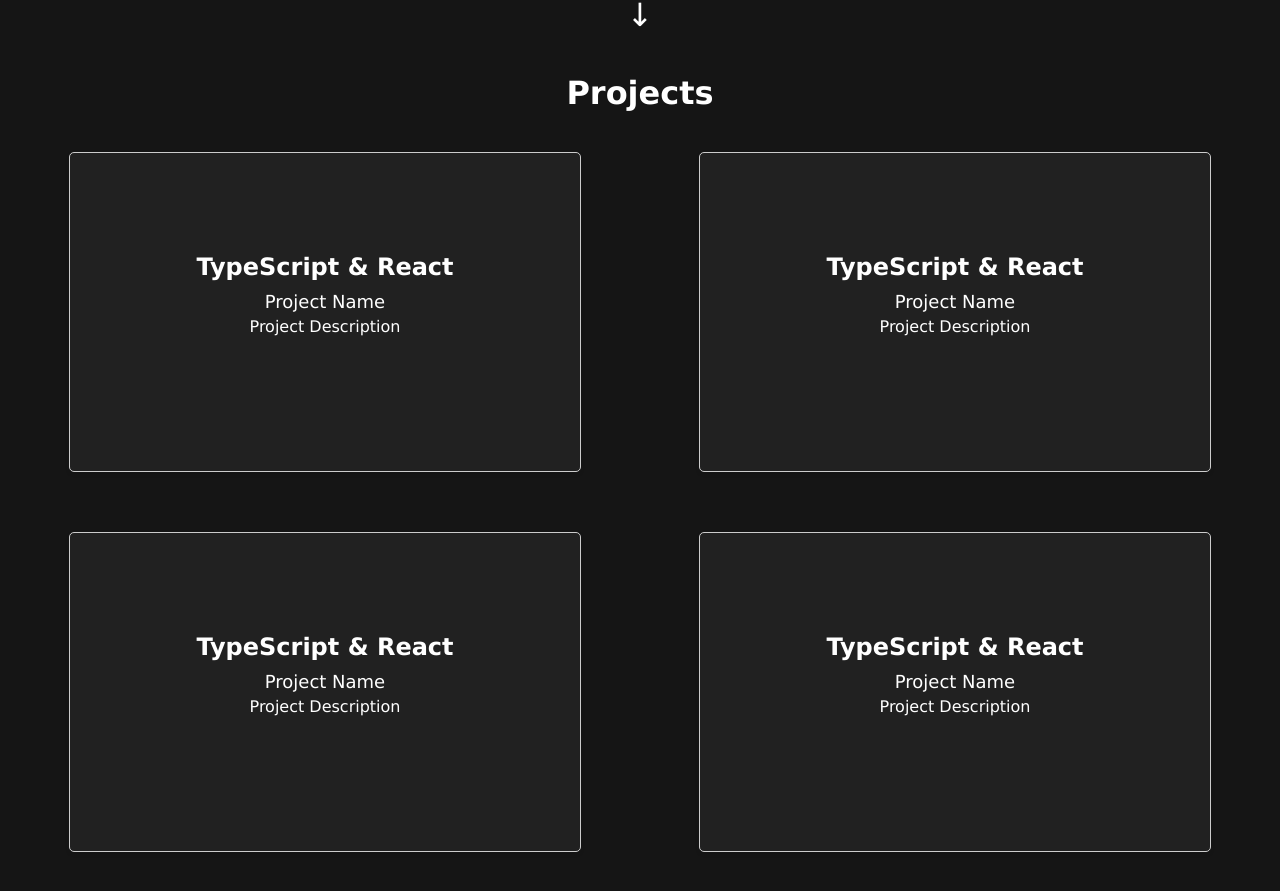
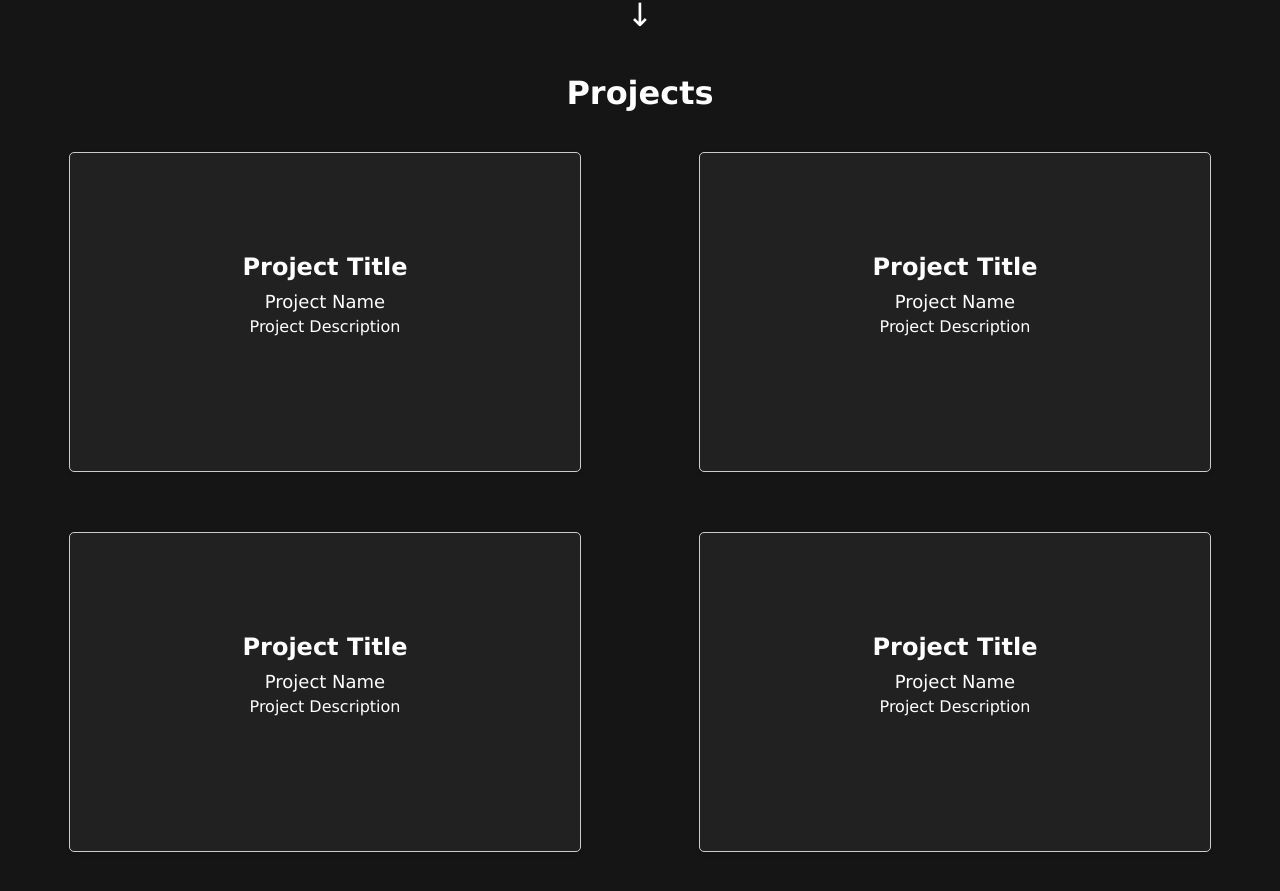
Before and after one commit to 00200200/portfolio, a React (Create React App) app: page / in a window 1280 px wide. Shown: the part 746-1637 px from the top of the page. Built offline with nearby package versions, Linux system fonts and the light colour scheme.

Commit message:
ProjectByProps

```diff
--- a/src/components/NavBar/HamburgerMenu.tsx
+++ b/src/components/NavBar/HamburgerMenu.tsx
@@ -16,7 +16,7 @@ const Navigation: React.FC = () => {
 		if (id === 'home') {
 			window.scrollTo({ top: 0, behavior: 'smooth' });
 		} else {
-			const section = document.getElementById(id);
+			const section = document.getElementById(id) as HTMLDivElement;
 			if (section) {
 				section.scrollIntoView({ behavior: 'smooth' });
 			}
--- a/src/components/Projects/Project.tsx
+++ b/src/components/Projects/Project.tsx
@@ -1,12 +1,27 @@
 import React from 'react';
 import './Project.css';
 
-const Project: React.FC = () => {
+interface ProjectProps {
+	title: string;
+	name: string;
+	description: string;
+	image: string | undefined;
+}
+
+const Project: React.FC<ProjectProps> = (props: ProjectProps) => {
+	const { title, name, description, image } = props;
+
+	const projectStyle = {
+		backgroundImage: `url(${image})`,
+	};
+
 	return (
-		<div className='project'>
-			<h1 className='project-title'>TypeScript & React</h1>
-			<p className='project-name'>Project Name</p>
-			<p className='project-description'>Project Description</p>
+		<div className='project' style={projectStyle}>
+			<div className='project-content'>
+				<h1 className='project-title'>{title}</h1>
+				<p className='project-name'>{name}</p>
+				<p className='project-description'>{description}</p>
+			</div>
 			<div className='project-links'></div>
 		</div>
 	);
--- a/src/components/Projects/Projects.tsx
+++ b/src/components/Projects/Projects.tsx
@@ -3,14 +3,20 @@ import Project from './Project';
 import './Projects.css';
 
 const Projects: React.FC = () => {
+	const projectData = {
+		title: 'Project Title',
+		name: 'Project Name',
+		description: 'Project Description',
+		image: 'Project Image',
+	};
 	return (
 		<div id='projects' className='projects'>
 			<h1 className='projects-title'>Projects</h1>
 			<div className='projects-list'>
-				<Project />
-				<Project />
-				<Project />
-				<Project />
+				<Project {...projectData} />
+				<Project {...projectData} />
+				<Project {...projectData} />
+				<Project {...projectData} />
 			</div>
 		</div>
 	);
--- a/src/components/contact/Contact.css
+++ b/src/components/contact/Contact.css
@@ -41,7 +41,6 @@
 	background-color: var(--quaternary-color);
 }
 
-/* Responsywność na telefonach */
 @media (max-width: 767px) {
 	.contact-buttons {
 		flex-direction: column;
```
